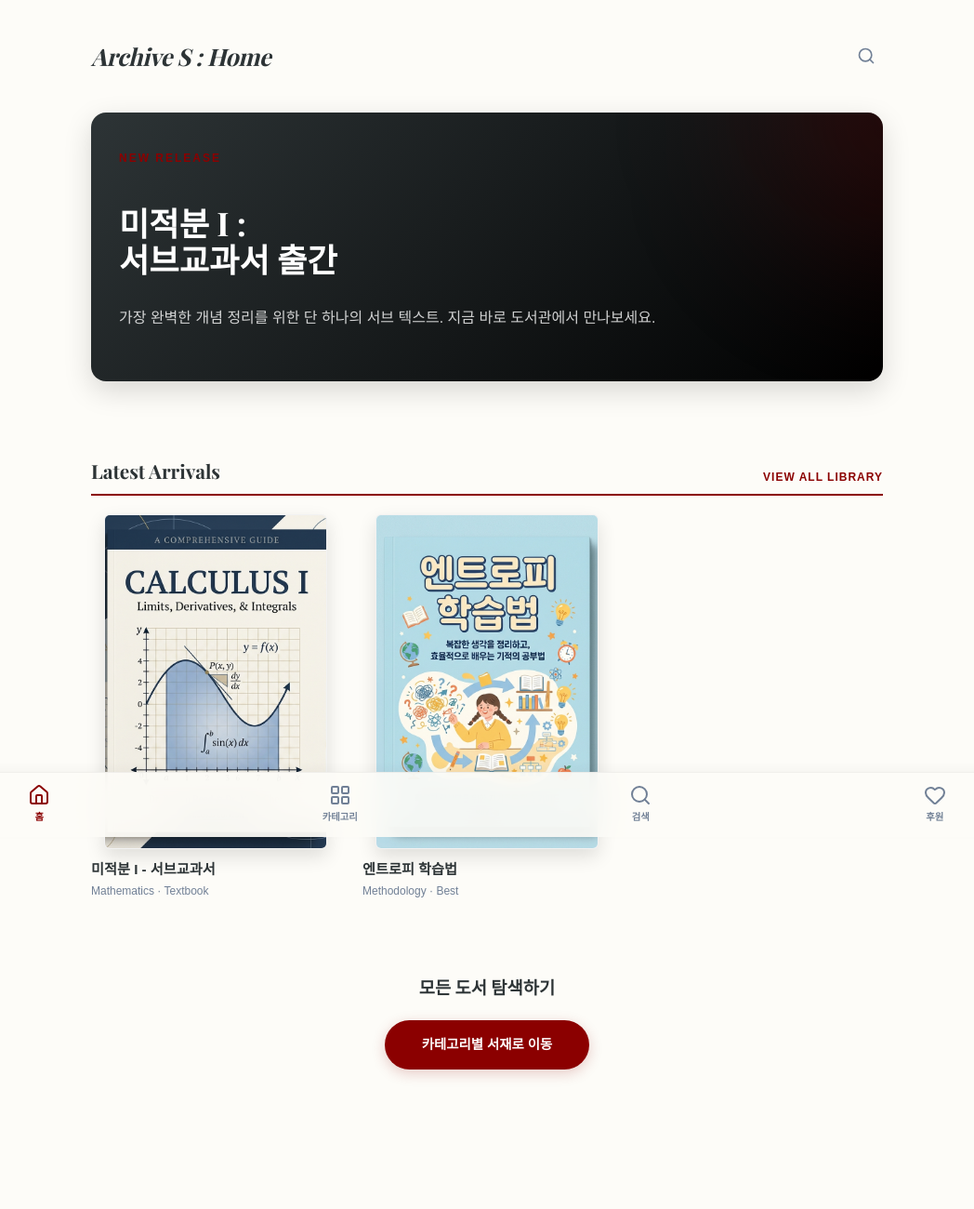
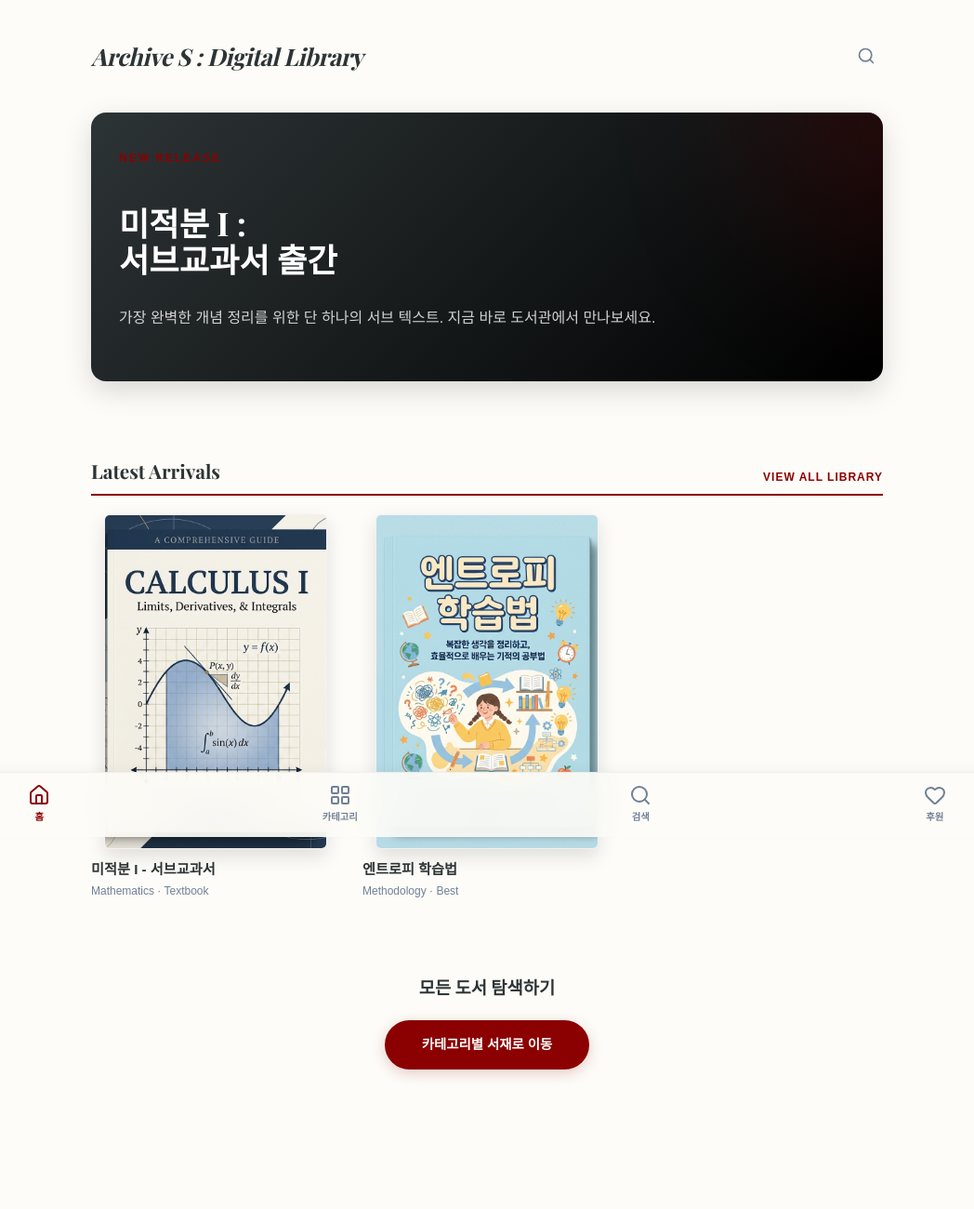
Before and after one commit to somath-edu/somath-edu.github.io, a Jekyll site: the page index.html, which Jekyll copies as it is, in a window 1280 px wide. Shown: the whole page at 93% size, without its empty margins (116-1164 px from the left). Built offline with Jekyll 4.4.1, drawn with Linux system fonts in a browser that asks for light colours; some web fonts are replaced.

Commit message:
docs: update brand title to Archive S : Digital Library

```diff
--- a/index.html
+++ b/index.html
@@ -3,7 +3,7 @@
 <head>
     <meta charset="UTF-8">
     <meta name="viewport" content="width=device-width, initial-scale=1.0, maximum-scale=1.0, user-scalable=no">
-    <title>Archive S - Home</title>
+    <title>Archive S - Digital Library</title>
 
     <!-- Fonts -->
     <link rel="stylesheet" as="style" crossorigin href="https://cdn.jsdelivr.net/gh/orioncactus/pretendard@v1.3.9/dist/web/static/pretendard.min.css" />
@@ -18,7 +18,7 @@
 
     <div class="container">
         <header>
-            <div class="brand-title">Archive S : Home</div>
+            <div class="brand-title">Archive S : Digital Library</div>
             <div class="header-icons">
                 <button class="icon-btn" onclick="toggleSearch(true)">
                     <i data-lucide="search" style="color: var(--text-sub); width: 20px;"></i>
```
